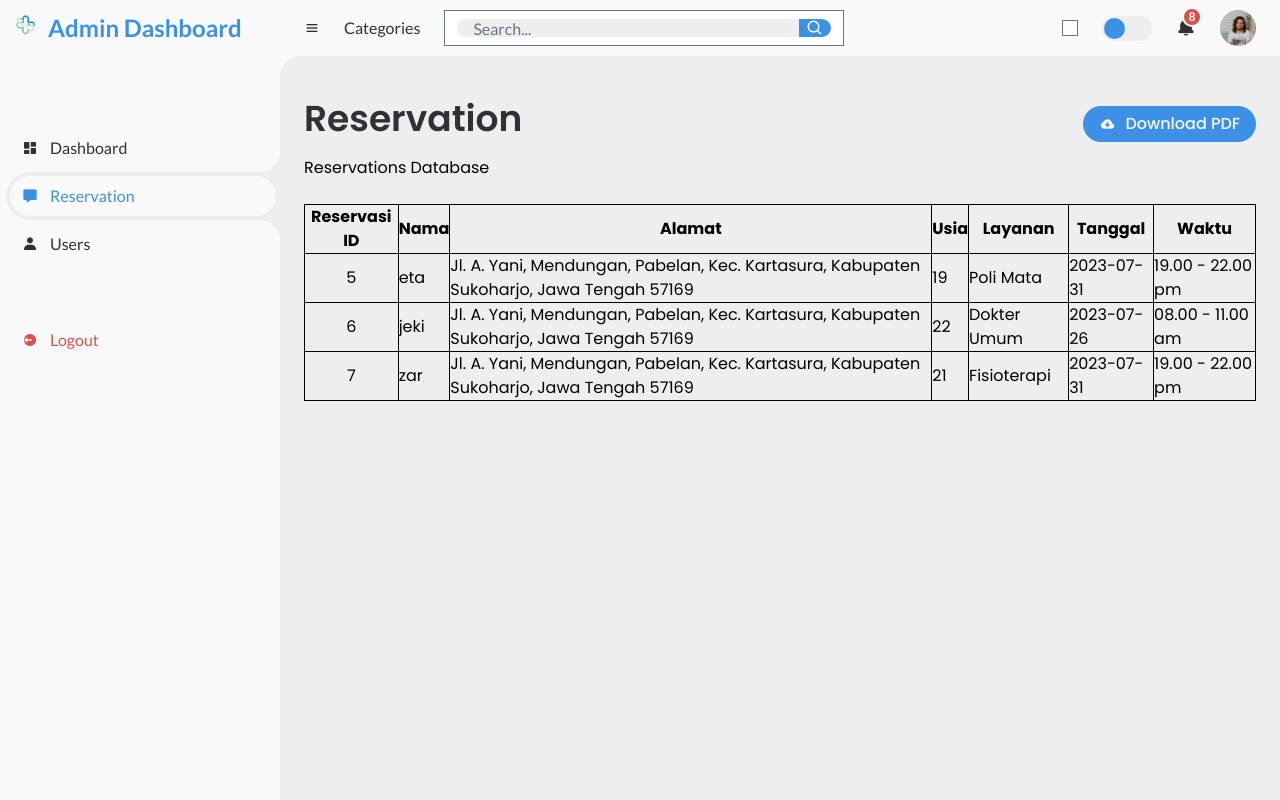
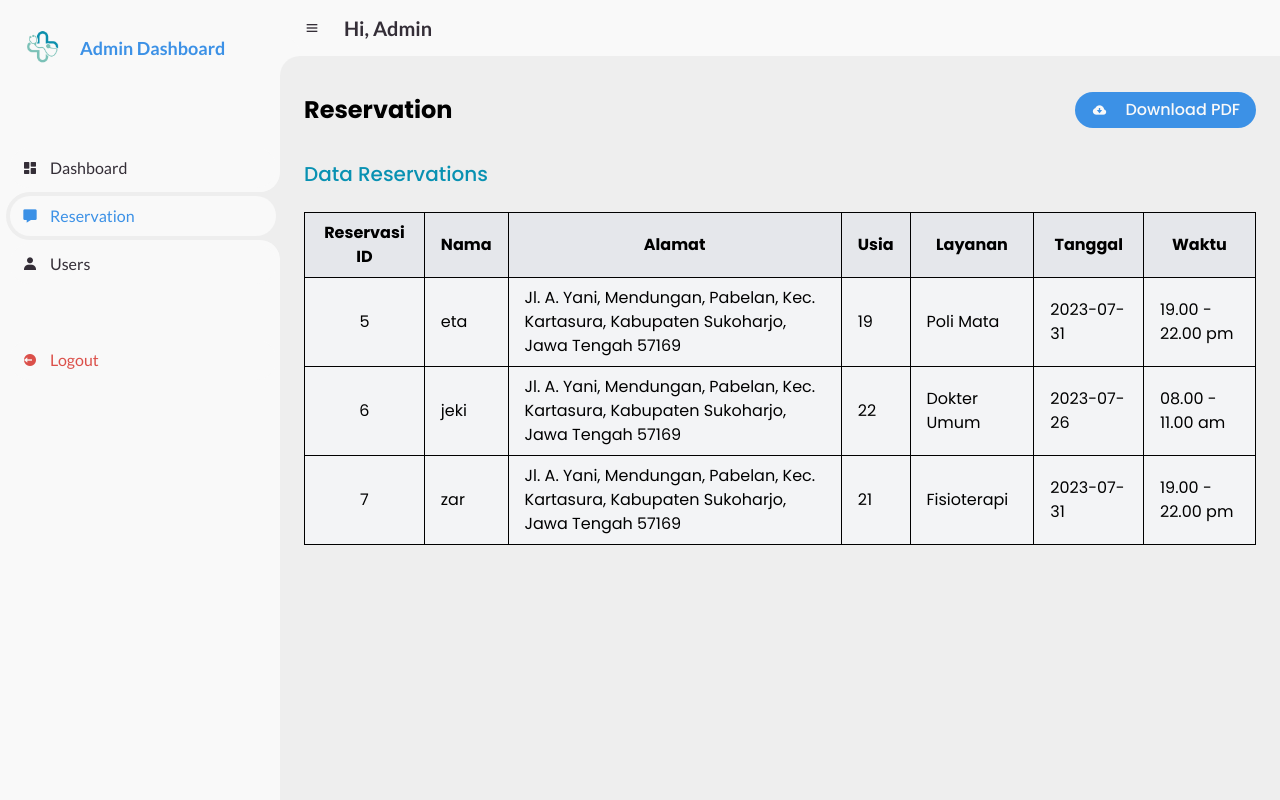
Before and after one commit to maretaeta/hospital, a PHP site: page /admin_listReservasi.php in a window 1280 px wide. Run offline with PHP 8.4, Linux system fonts and the light colour scheme; data comes from the database, SQL or seed files in the repository; some libraries are stand-ins or nearby versions.

Commit message:
update: admin reservation and user

```diff
--- a/admin_listReservasi.php
+++ b/admin_listReservasi.php
@@ -24,9 +24,9 @@
 
 	<!-- SIDEBAR -->
 	<section id="sidebar">
-		<a href="#" class="brand">
-			<img src="./img/logo.png" class="w-12" />
-			<span class="text">Admin Dashboard</span>
+		<a href="admin_dashboard.php" class="brand pt-5">
+			<img src="./img/logo.png" class="w-20 pt-2" />
+			<span class="text-lg hidden md:flex">Admin Dashboard</span>
 		</a>
 		<ul class="side-menu top">
 			<li>
@@ -50,7 +50,7 @@
 		</ul>
 		<ul class="side-menu">
 			<li>
-				<a href="#" class="logout">
+				<a href="logout.php" class="logout">
 					<i class='bx bxs-log-out-circle'></i>
 					<span class="text">Logout</span>
 				</a>
@@ -66,14 +66,14 @@
 		<!-- NAVBAR -->
 		<nav>
 			<i class='bx bx-menu'></i>
-			<a href="#" class="nav-link">Categories</a>
+			<a href="#" class="text-cyan-800 font-semibold text-xl">Hi, Admin</a>
 			<form action="#">
-				<div class="form-input">
-					<input type="search" placeholder="Search...">
-					<button type="submit" class="search-btn"><i class='bx bx-search'></i></button>
+				<div class="">
+					<!-- <input type="search" placeholder="Search...">
+					<button type="submit" class="search-btn"><i class='bx bx-search'></i></button> -->
 				</div>
 			</form>
-			<input type="checkbox" id="switch-mode" hidden>
+			<!-- <input type="checkbox" id="switch-mode" hidden>
 			<label for="switch-mode" class="switch-mode"></label>
 			<a href="#" class="notification">
 				<i class='bx bxs-bell'></i>
@@ -81,57 +81,61 @@
 			</a>
 			<a href="#" class="profile">
 				<img src="img/people.png">
-			</a>
+			</a> -->
 		</nav>
 		<!-- NAVBAR -->
 
 		<!-- MAIN -->
-		<main>
-			<div class="head-title">
+		<main class="container mx-auto px-4 py-8">
+			<div class="head-title flex items-center justify-between">
 				<div class="left">
-					<h1>Reservation</h1>
+					<div class="text-2xl font-bold"> Reservation</div>
 				</div>
-				<a href="#" class="btn-download">
-					<i class='bx bxs-cloud-download'></i>
+				<a href="#" class="btn-download flex items-center px-4 py-2 bg-blue-500 text-white rounded-md">
+					<i class='bx bxs-cloud-download mr-2'></i>
 					<span class="text">Download PDF</span>
 				</a>
 			</div>
 
 			<div>
-				<h1>Reservations Database</h1>
+				<p class="text-xl text-cyan-600 font-medium mt-8">Data Reservations</p>
 				<br>
 
 				<?php
 				// Mengambil data dari database
-				$query = "SELECT * FROM reservasi"; // Ganti dengan nama tabel Anda
+				$query = "SELECT * FROM reservasi";
 				$result = mysqli_query($conn, $query);
 
 				// Menampilkan data
 				if (mysqli_num_rows($result) > 0) {
-					echo "<table style='border-collapse: collapse; cellspacing: 10px;'>";
-					echo "<tr>
-                <th style='border: 1px solid black;'>Reservasi ID</th>
-                <th style='border: 1px solid black;'>Nama</th>
-                <th style='border: 1px solid black;'>Alamat</th>
-                <th style='border: 1px solid black;'>Usia</th>
-                <th style='border: 1px solid black;'>Layanan</th>
-                <th style='border: 1px solid black;'>Tanggal</th>
-                <th style='border: 1px solid black;'>Waktu</th>
-              </tr>";
+					echo "<div class='overflow-x-auto'>
+        <table class='table-auto w-full border-collapse'>
+          <thead>
+            <tr class='bg-gray-200'>
+              <th class='border border-black px-4 py-2'>Reservasi ID</th>
+              <th class='border border-black px-4 py-2'>Nama</th>
+              <th class='border border-black px-4 py-2'>Alamat</th>
+              <th class='border border-black px-4 py-2'>Usia</th>
+              <th class='border border-black px-4 py-2'>Layanan</th>
+              <th class='border border-black px-4 py-2'>Tanggal</th>
+              <th class='border border-black px-4 py-2'>Waktu</th>
+            </tr>
+          </thead>
+          <tbody>";
 
 					while ($row = mysqli_fetch_assoc($result)) {
-						echo "<tr>";
-						echo "<td style='border: 1px solid black; text-align: center'>" . $row['reservasi_id'] . "</td>";
-						echo "<td style='border: 1px solid black;'>" . $row['nama'] . "</td>";
-						echo "<td style='border: 1px solid black;'>" . $row['alamat'] . "</td>";
-						echo "<td style='border: 1px solid black;'>" . $row['usia'] . "</td>";
-						echo "<td style='border: 1px solid black;'>" . $row['layanan'] . "</td>";
-						echo "<td style='border: 1px solid black;'>" . $row['tanggal'] . "</td>";
-						echo "<td style='border: 1px solid black;'>" . $row['waktu'] . "</td>";
+						echo "<tr class='bg-gray-100'>";
+						echo "<td class='border border-black px-4 py-2 text-center'>" . $row['reservasi_id'] . "</td>";
+						echo "<td class='border border-black px-4 py-2'>" . $row['nama'] . "</td>";
+						echo "<td class='border border-black px-4 py-2'>" . $row['alamat'] . "</td>";
+						echo "<td class='border border-black px-4 py-2'>" . $row['usia'] . "</td>";
+						echo "<td class='border border-black px-4 py-2'>" . $row['layanan'] . "</td>";
+						echo "<td class='border border-black px-4 py-2'>" . $row['tanggal'] . "</td>";
+						echo "<td class='border border-black px-4 py-2'>" . $row['waktu'] . "</td>";
 						echo "</tr>";
 					}
 
-					echo "</table>";
+					echo "</tbody></table></div>";
 				} else {
 					echo "Tidak ada data yang ditemukan.";
 				}
@@ -142,6 +146,8 @@
 
 			</div>
 		</main>
+
+
 		<!-- MAIN -->
 	</section>
 	<!-- CONTENT -->
--- a/login.php
+++ b/login.php
@@ -12,7 +12,7 @@ if (isset($_POST['login'])) {
     if (mysqli_num_rows($result) == 1) {
         $row = mysqli_fetch_assoc($result);
         if ($row['role'] == 'admin') {
-            header("Location: dashboard_admin.php");
+            header("Location: admin_dashboard.php");
             exit;
         } else {
             header("Location: user_dashboard.php");
--- a/user_history.php
+++ b/user_history.php
@@ -58,6 +58,11 @@ if (isset($_POST['delete_reservation'])) {
                                     <path d="M135.2 17.7L128 32H32C14.3 32 0 46.3 0 64S14.3 96 32 96H416c17.7 0 32-14.3 32-32s-14.3-32-32-32H320l-7.2-14.3C307.4 6.8 296.3 0 284.2 0H163.8c-12.1 0-23.2 6.8-28.6 17.7zM416 128H32L53.2 467c1.6 25.3 22.6 45 47.9 45H346.9c25.3 0 46.3-19.7 47.9-45L416 128z" fill="red" />
                                 </svg>
                             </button>
+                            <button>
+                                <svg xmlns="http://www.w3.org/2000/svg" height="1em" viewBox="0 0 512 512">
+                                    <path d="M471.6 21.7c-21.9-21.9-57.3-21.9-79.2 0L362.3 51.7l97.9 97.9 30.1-30.1c21.9-21.9 21.9-57.3 0-79.2L471.6 21.7zm-299.2 220c-6.1 6.1-10.8 13.6-13.5 21.9l-29.6 88.8c-2.9 8.6-.6 18.1 5.8 24.6s15.9 8.7 24.6 5.8l88.8-29.6c8.2-2.7 15.7-7.4 21.9-13.5L437.7 172.3 339.7 74.3 172.4 241.7zM96 64C43 64 0 107 0 160V416c0 53 43 96 96 96H352c53 0 96-43 96-96V320c0-17.7-14.3-32-32-32s-32 14.3-32 32v96c0 17.7-14.3 32-32 32H96c-17.7 0-32-14.3-32-32V160c0-17.7 14.3-32 32-32h96c17.7 0 32-14.3 32-32s-14.3-32-32-32H96z" />
+                                </svg>
+                            </button>
                         </form>
                     </div>
                 </div>
```
Also changed, not shown: admin_dashboard.php (+19 -13 lines), admin_listUser.php (+33 -29 lines).
